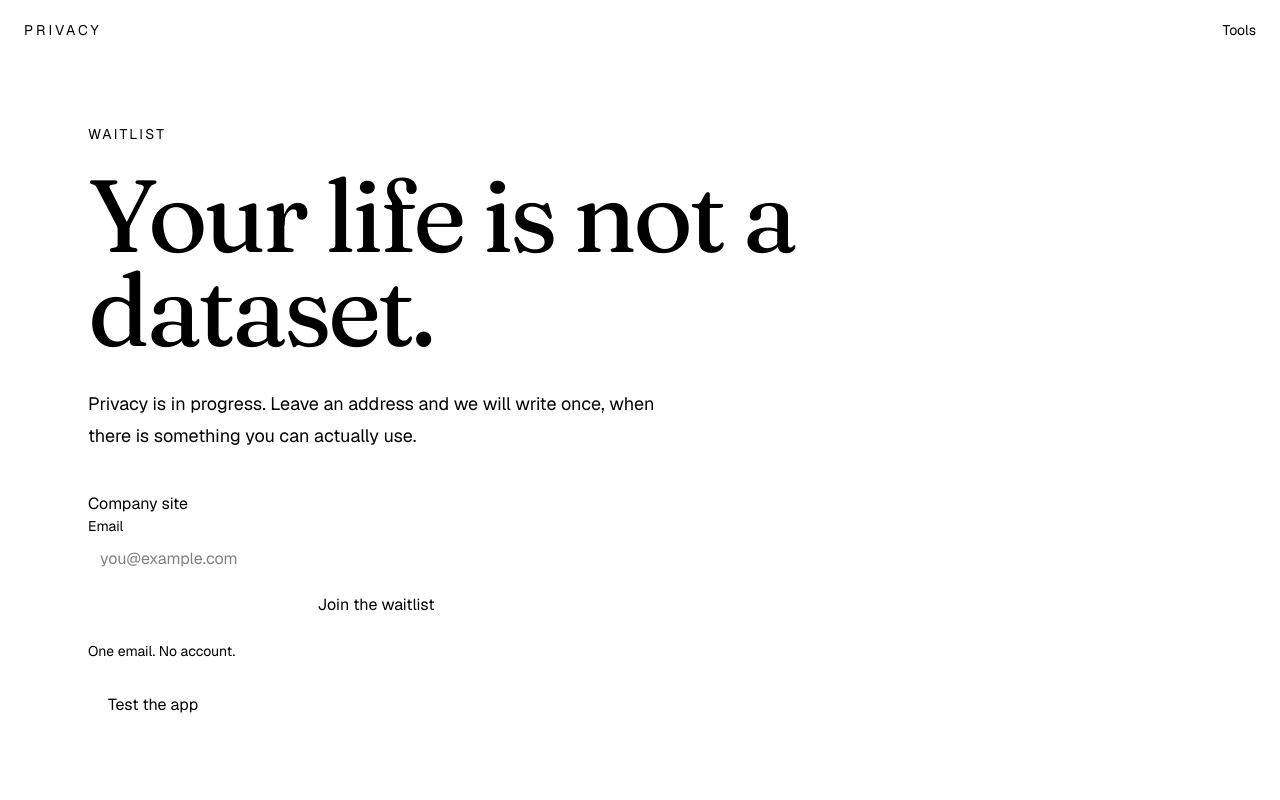
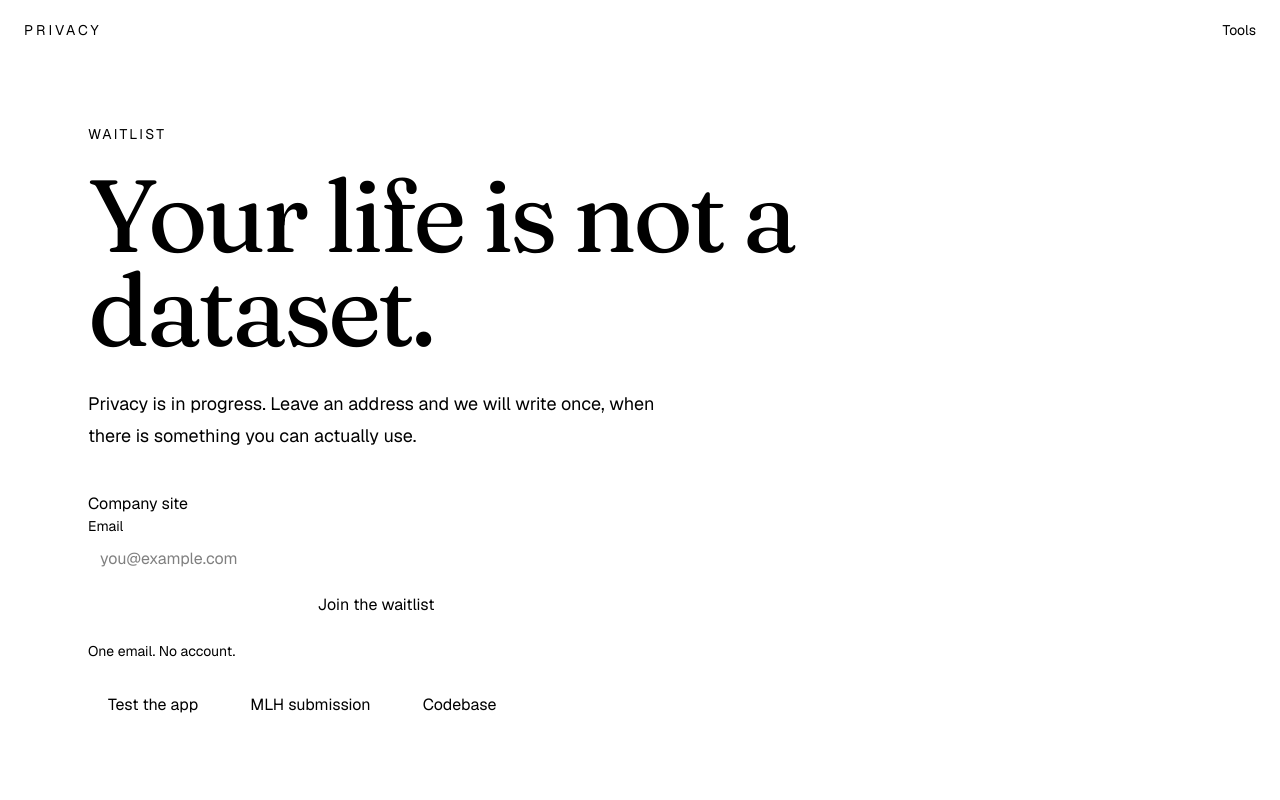
Before and after one commit to PrivacyStuff/pescrow, a Next.js app: page / in a window 1280 px wide. Shown: the top 800 px of the page. Built offline with nearby package versions, Linux system fonts and the light colour scheme.

Commit message:
Show the faucet and both demo videos on the tools page, and link the MLH submission and codebase from the home page.
Co-authored-by: Cursor <cursoragent@cursor.com>

```diff
--- a/src/app/app/page.tsx
+++ b/src/app/app/page.tsx
@@ -1,9 +1,9 @@
 import type { Metadata } from "next";
 import Link from "next/link";
-import { Suspense } from "react";
+import { FaucetPanel } from "@/components/faucet-panel";
 import { SiteFrame } from "@/components/site-frame";
-import { PRODUCTS } from "@/lib/products";
-import { demoVideoId } from "@/lib/youtube-id";
+import { WalletFrame } from "@/components/wallet-provider";
+import { product, type ProductId } from "@/lib/products";
 
 export const metadata: Metadata = {
   title: "Privacy — tools",
@@ -11,7 +11,29 @@ export const metadata: Metadata = {
   robots: { index: false, follow: false },
 };
 
-export default function ToolsPage(props: PageProps<"/app">) {
+const PESCREW_DEMO_VIDEO_ID = "HJSxfTVivUc";
+const PPROLL_DEMO_VIDEO_ID = "6hG4TzfDCzI";
+
+/** Matches the allow list YouTube puts on a normal embed. The src does not autoplay. */
+const YOUTUBE_EMBED_ALLOW =
+  "accelerometer; autoplay; clipboard-write; encrypted-media; gyroscope; picture-in-picture; web-share";
+
+const DEMO_ROWS = [
+  {
+    id: "pproll",
+    videoId: PPROLL_DEMO_VIDEO_ID,
+    description: "One salary, one period at a time. The installment stays hidden. The wallets, the start, and the period stay public.",
+  },
+  {
+    id: "pescrow",
+    videoId: PESCREW_DEMO_VIDEO_ID,
+    description: "Swap two notes. The price stays hidden. Both wallets and the deadline stay public.",
+  },
+] as const satisfies readonly { id: ProductId; videoId: string; description: string }[];
+
+const CLOSED_IDS = ["psubscription", "pvesting"] as const satisfies readonly ProductId[];
+
+export default function ToolsPage() {
   return (
     <SiteFrame>
       <p className="text-sm tracking-[0.18em] text-stamp uppercase">Tools</p>
@@ -21,10 +43,41 @@ export default function ToolsPage(props: PageProps<"/app">) {
       <p className="mt-8 max-w-xl text-lg leading-8 text-muted">
         Escrow and payroll open. Subscription and vesting are not ready yet.
       </p>
-      <ul className="mt-16 grid gap-4 sm:grid-cols-2">
-        {PRODUCTS.map((item) => (
-          <li key={item.id} className="min-h-56">
-            {item.ready ? (
+      <ul className="mt-16 grid items-start gap-4 sm:grid-cols-2">
+        {DEMO_ROWS.map((demo) => (
+          <DemoRow key={demo.id} demo={demo} />
+        ))}
+        {CLOSED_IDS.map((id) => (
+          <li key={id} className="min-h-56">
+            <ProductCard item={product(id)} />
+          </li>
+        ))}
+        <li className="min-h-56 min-w-0">
+          <WalletFrame>
+            <FaucetPanel layout="card" />
+          </WalletFrame>
+        </li>
+      </ul>
+    </SiteFrame>
+  );
+}
+
+function DemoRow({ demo }: { demo: (typeof DEMO_ROWS)[number] }) {
+  return (
+    <>
+      <li className="min-h-56">
+        <ProductCard item={product(demo.id)} />
+      </li>
+      <li className="min-w-0">
+        <DemoCard demo={demo} />
+      </li>
+    </>
+  );
+}
+
+function ProductCard({ item }: { item: ReturnType<typeof product> }) {
+  if (item.ready) {
+    return (
       <Link
         href={item.href}
         className="flex h-full flex-col border border-line p-6 transition-colors hover:border-foreground"
@@ -33,7 +86,10 @@ export default function ToolsPage(props: PageProps<"/app">) {
         <h2 className="mt-8 font-serif text-4xl tracking-[-0.03em]">{item.id}</h2>
         <p className="mt-4 max-w-md leading-7 text-muted">{item.summary}</p>
       </Link>
-            ) : (
+    );
+  }
+
+  return (
     <div
       aria-disabled="true"
       className="flex h-full cursor-not-allowed flex-col border border-line p-6 opacity-60 select-none"
@@ -42,42 +98,25 @@ export default function ToolsPage(props: PageProps<"/app">) {
       <h2 className="mt-8 font-serif text-4xl tracking-[-0.03em] text-muted">{item.id}</h2>
       <p className="mt-4 max-w-md leading-7 text-muted">{item.summary}</p>
     </div>
-            )}
-          </li>
-        ))}
-        <li className="sm:col-span-2">
-          <Suspense fallback={<DemoCard videoId={null} />}>
-            <DemoSlot searchParams={props.searchParams} />
-          </Suspense>
-        </li>
-      </ul>
-    </SiteFrame>
   );
 }
 
-async function DemoSlot({ searchParams }: { searchParams: PageProps<"/app">["searchParams"] }) {
-  const params = await searchParams;
-  return <DemoCard videoId={demoVideoId(params.v, process.env.DEMO_YOUTUBE_ID)} />;
-}
-
-function DemoCard({ videoId }: { videoId: string | null }) {
+function DemoCard({ demo }: { demo: (typeof DEMO_ROWS)[number] }) {
   return (
-    <article className="border border-line p-6">
+    <article className="flex h-full min-w-0 flex-col border border-line p-6">
       <p className="text-sm tracking-[0.18em] text-stamp uppercase">Demo</p>
-      <h2 className="mt-8 font-serif text-4xl tracking-[-0.03em]">Watch the walkthrough</h2>
-      <div className="mt-6 aspect-video border border-line bg-background">
-        {videoId === null ? (
-          <p className="flex h-full items-center px-6 text-muted">The walkthrough will play in this frame.</p>
-        ) : (
+      <h2 className="mt-8 font-serif text-4xl tracking-[-0.03em]">{demo.id}</h2>
+      <p className="mt-4 leading-7 text-muted">{demo.description}</p>
+      <div className="mt-6 aspect-video overflow-hidden border border-line bg-background">
         <iframe
           className="h-full w-full"
-            src={`https://www.youtube-nocookie.com/embed/${videoId}`}
-            title="Privacy walkthrough"
-            allow="accelerometer; autoplay; clipboard-write; encrypted-media; gyroscope; picture-in-picture; web-share"
+          src={`https://www.youtube-nocookie.com/embed/${demo.videoId}`}
+          title={`${demo.id} demo. ${demo.description}`}
+          loading="lazy"
+          allow={YOUTUBE_EMBED_ALLOW}
           referrerPolicy="strict-origin-when-cross-origin"
           allowFullScreen
         />
-        )}
       </div>
     </article>
   );
--- a/src/app/page.tsx
+++ b/src/app/page.tsx
@@ -20,6 +20,13 @@ const PRODUCTS = [
   },
 ] as const;
 
+const OUTLINE_BUTTON_CLASS =
+  "inline-flex h-12 items-center border border-foreground px-5 text-foreground transition-colors hover:bg-foreground hover:text-background focus-visible:outline-2 focus-visible:outline-offset-2 focus-visible:outline-foreground";
+
+const MLH_SUBMISSION_URL =
+  "https://www.mlh.com/events/solana-hackathon/submissions/01a1bc4e-3593-223b-303b-d6d48c56a94b";
+const CODEBASE_URL = "https://github.com/orgs/PrivacyStuff/repositories";
+
 export default function Home() {
   return (
     <SiteFrame>
@@ -32,12 +39,27 @@ export default function Home() {
         there is something you can actually use.
       </p>
       <WaitlistForm />
-      <Link
-        href="/app"
-        className="mt-4 inline-flex h-12 items-center self-start border border-foreground px-5 text-foreground transition-colors hover:bg-foreground hover:text-background focus-visible:outline-2 focus-visible:outline-offset-2 focus-visible:outline-foreground"
-      >
-        Test the app
-      </Link>
+      <div className="mt-4 flex flex-wrap gap-3">
+        <Link href="/app" className={OUTLINE_BUTTON_CLASS}>
+          Test the app
+        </Link>
+        <a
+          href={MLH_SUBMISSION_URL}
+          target="_blank"
+          rel="noopener noreferrer"
+          className={OUTLINE_BUTTON_CLASS}
+        >
+          MLH submission
+        </a>
+        <a
+          href={CODEBASE_URL}
+          target="_blank"
+          rel="noopener noreferrer"
+          className={OUTLINE_BUTTON_CLASS}
+        >
+          Codebase
+        </a>
+      </div>
       <section className="mt-20 border-t border-line pt-10">
         <h2 className="max-w-xl font-serif text-3xl tracking-[-0.03em] md:text-4xl">
           Settle the deal. Keep the terms quiet.
```
Also changed, not shown: 1 other file (tests, documents, lock files or other folders). Lines whose indentation alone changed are shown as unchanged.
